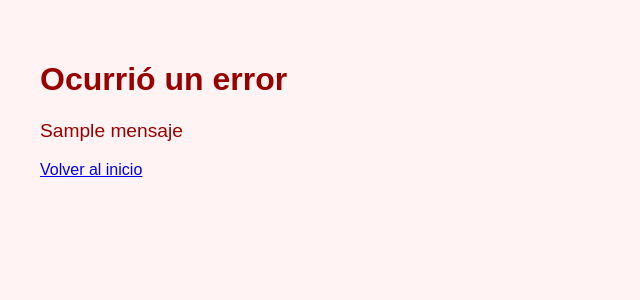
After one commit to Pierre-Rodri/ontologia-videojuegos, a Flask app: template templates/error.html in a window 1280 px wide. The commit adds this page. Shown: the top 300 px of the page, without its empty margins (0-640 px from the left). Run offline with Flask 3, Linux system fonts and the light colour scheme; the template is opened without the code that fills it: most values are stand-ins (such as "Sample title", 1, 10 or a date in 2020).

Commit message:
Correcion para las consultas en BDpedia y agregue ventana de errores

```diff
--- a/app.py
+++ b/app.py
@@ -1,12 +1,16 @@
 from flask import Flask, request, jsonify, render_template
 from rdflib import Graph
-import requests  # ✅ necesario para redirigir la consulta a DBpedia
+import requests  # necesario para redirigir la consulta a DBpedia
 
 app = Flask(__name__)
 
 # Cargar tu ontología local
 g = Graph()
-g.parse("ontologia/oficial.rdf", format="xml")
+try:
+    g.parse("ontologia/oficial.rdf", format="xml")
+except Exception as e:
+    print(f"Error al cargar la ontología RDF: {e}")
+    g = None
 
 # Página principal que carga el HTML
 @app.route("/")
@@ -17,13 +21,13 @@ def home():
 @app.route("/sparql", methods=["POST"])
 def ejecutar_sparql():
     data = request.get_json()
-    query = data.get("query")
+    query = data.get('query')
 
     if not query:
         return jsonify({"error": "Falta el campo 'query'"}), 400
 
     try:
-        if "SERVICE <http://dbpedia.org/sparql>" in query:
+        if "dbr:" in query or "dbo:" in query:
             response = requests.get(
                 "http://dbpedia.org/sparql",
                 params={"query": query, "format": "application/sparql-results+json"}
@@ -56,5 +60,14 @@ def ejecutar_sparql():
     except Exception as e:
         return jsonify({"error": str(e)}), 500
 
+#manejador de errores
+@app.errorhandler(500)
+def internal_error(error):
+    return render_template("error.html", mensaje="Error interno del servidor."), 500
+
+@app.errorhandler(404)
+def not_found(error):
+    return render_template("error.html", mensaje="Página no encontrada."), 404
+
 if __name__ == "__main__":
     app.run(debug=True)
--- /dev/null
+++ b/templates/error.html
@@ -0,0 +1,17 @@
+<!DOCTYPE html>
+<html lang="es">
+<head>
+  <meta charset="UTF-8">
+  <title>Error</title>
+  <style>
+    body { font-family: sans-serif; padding: 2rem; background: #fff3f3; color: #990000; }
+    h1 { font-size: 2rem; }
+    p { font-size: 1.2rem; }
+  </style>
+</head>
+<body>
+  <h1>Ocurrió un error</h1>
+  <p>{{ mensaje }}</p>
+  <a href="/">Volver al inicio</a>
+</body>
+</html>
--- a/templates/index.html
+++ b/templates/index.html
@@ -20,11 +20,10 @@ PREFIX dbr: <http://dbpedia.org/resource/>
 
       SELECT ?developer ?releaseDate
       WHERE {
-  SERVICE <http://dbpedia.org/sparql> {
           dbr:Minecraft dbo:developer ?developer ;
                         dbo:releaseDate ?releaseDate .
       }
-}
+
     </textarea><br>
     <button type="submit">Ejecutar</button>
   </form>
```
Lines whose indentation alone changed are shown as unchanged.
